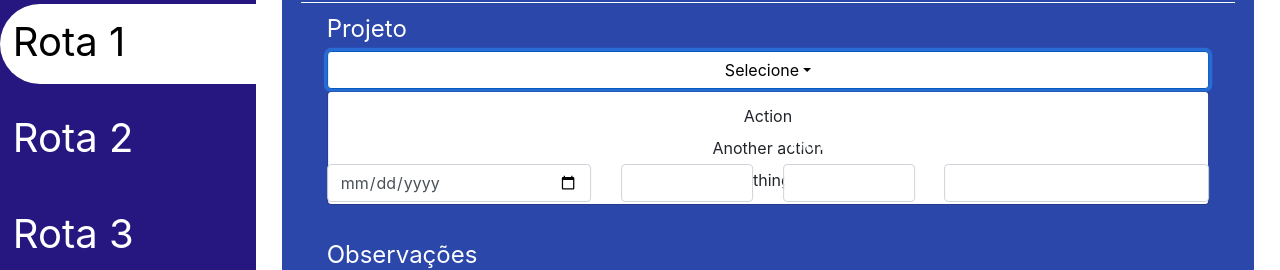
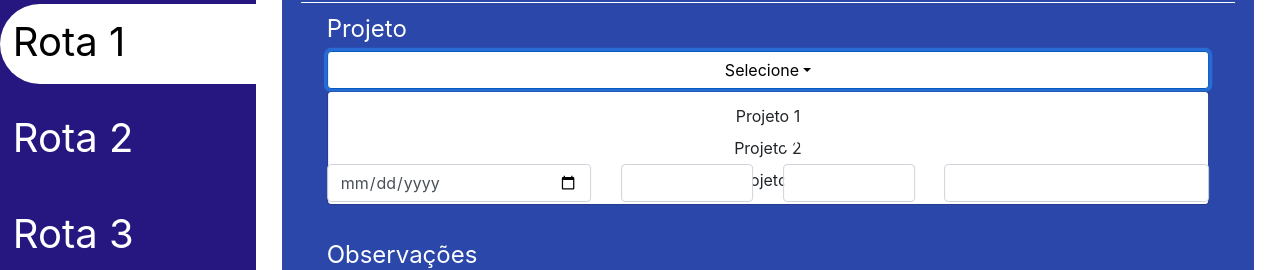
Before and after one commit to MatheusHuk/GESPO-React, a React (Create React App) app: page /time-entry in a window 1280 px wide. Both pictures are taken after a click on the button "Selecione". Shown: the part 116-386 px from the top of the page. Built offline with nearby package versions, Linux system fonts and the light colour scheme; the HTML template or start-up script is replaced by a standard one.

Commit message:
Correções

```diff
--- a/src/pages/time-entry/component.jsx
+++ b/src/pages/time-entry/component.jsx
@@ -251,9 +251,9 @@ export default class TimeEntry extends React.Component {
                                                     }
                                                 </Dropdown.Toggle>
                                                 <Dropdown.Menu className="drop-down-menu">
-                                                    <Dropdown.Item onClick={() => { this.handleProjeto("P1") }}>Action</Dropdown.Item>
-                                                    <Dropdown.Item onClick={() => { this.handleProjeto("P2") }}>Another action</Dropdown.Item>
-                                                    <Dropdown.Item onClick={() => { this.handleProjeto("P3") }}>Something else</Dropdown.Item>
+                                                    <Dropdown.Item onClick={() => { this.handleProjeto("Projeto 1") }}>Projeto 1</Dropdown.Item>
+                                                    <Dropdown.Item onClick={() => { this.handleProjeto("Projeto 2") }}>Projeto 2</Dropdown.Item>
+                                                    <Dropdown.Item onClick={() => { this.handleProjeto("Projeto 3") }}>Projeto 3</Dropdown.Item>
                                                 </Dropdown.Menu>
                                             </Dropdown>
                                         </Style.DBigBox>
```
